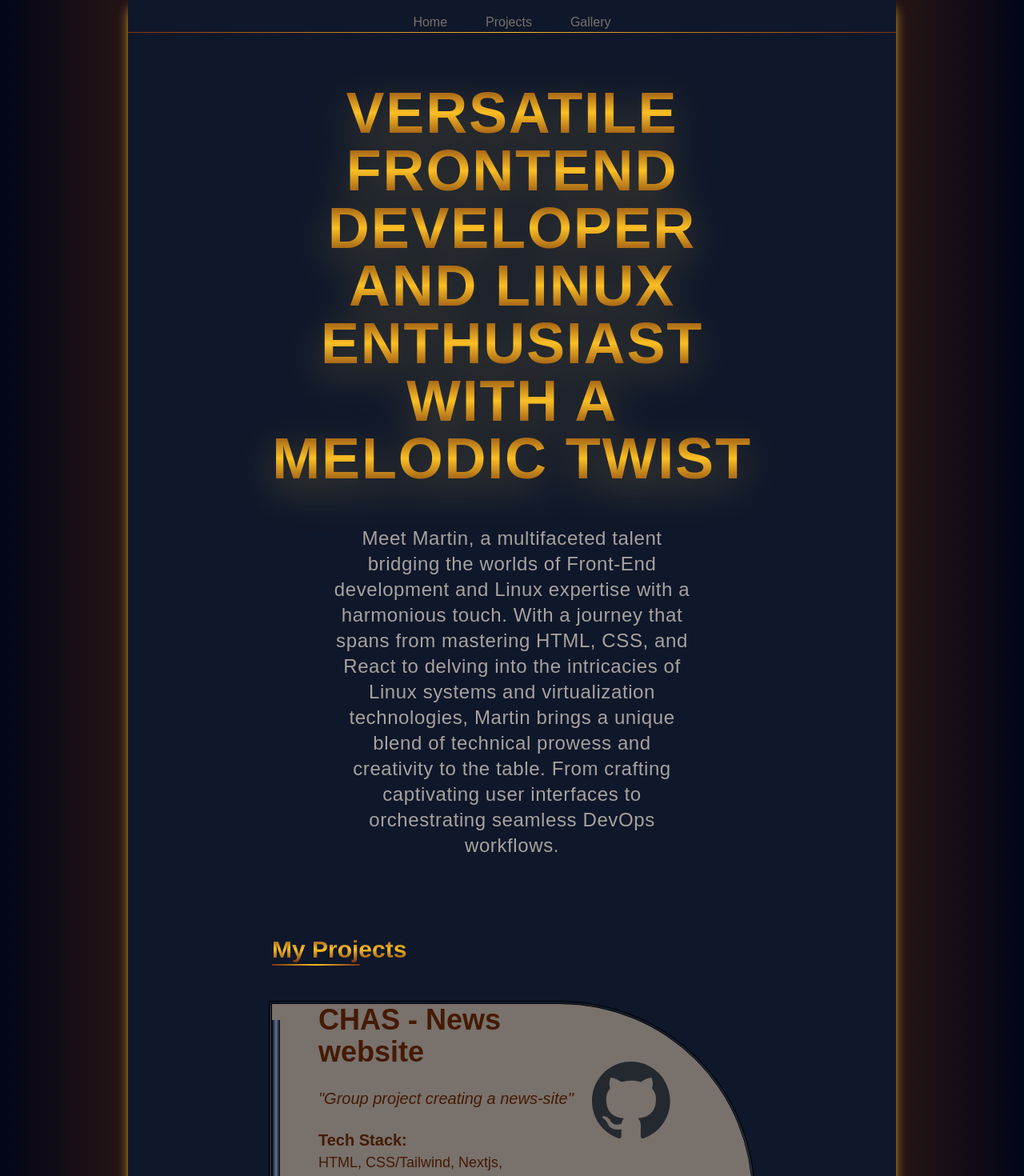
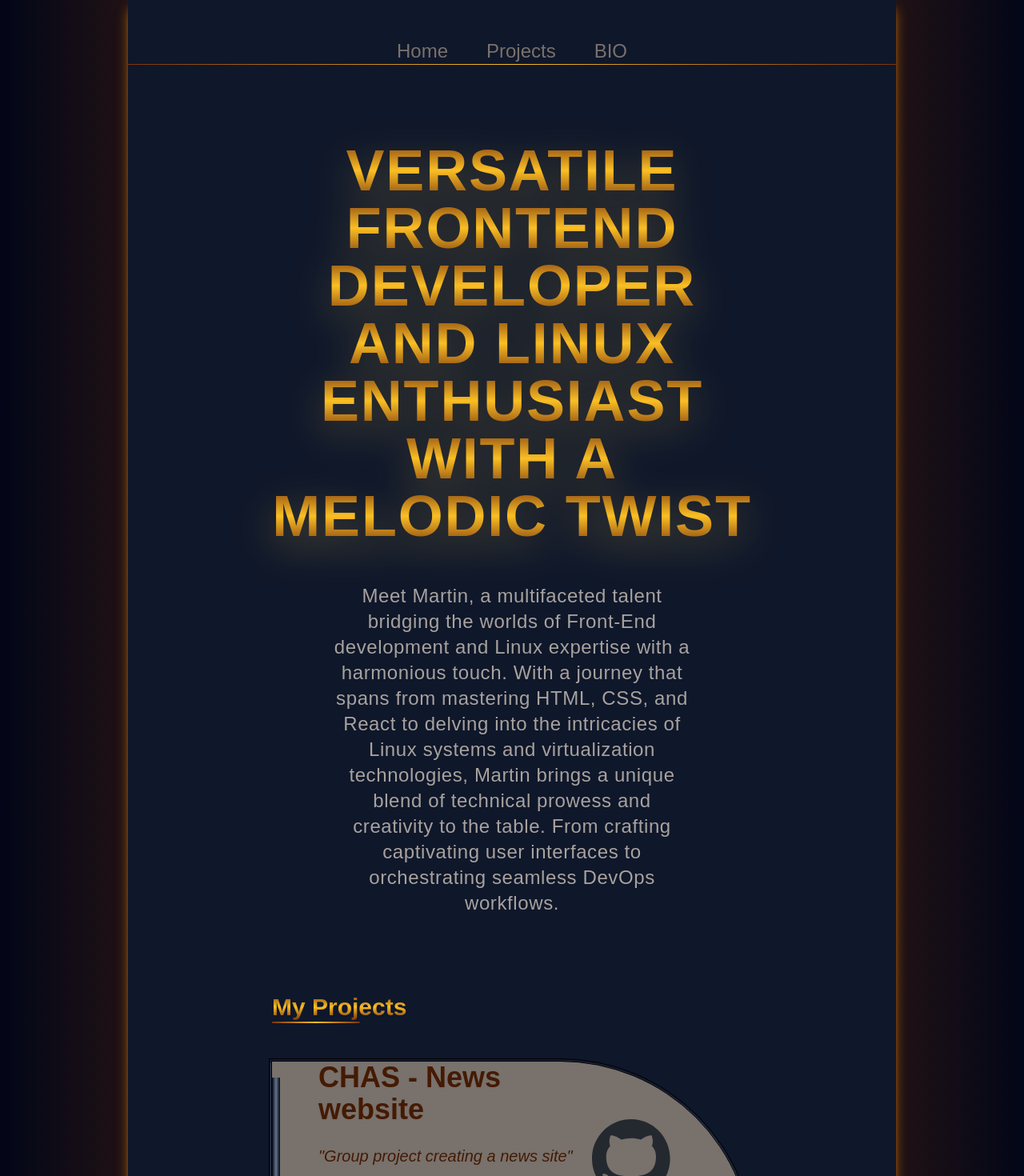
Before and after one commit to marwal1987/portfolio-app-router, a Next.js app: page / in a window 1280 px wide. Shown: the top 1470 px of the page at 80% size. Built offline with nearby package versions, Linux system fonts and the light colour scheme; a web font is replaced by a local one.

Commit message:
changed fontsize links in menu

```diff
--- a/app/components/ContactSection.js
+++ b/app/components/ContactSection.js
@@ -1,19 +1,15 @@
 function ContactSection() {
   return (
     <section className="container flex flex-col gap-6">
-      <div
-          id="underline"
-          className="h-[1px] bg-gradient-to-r from-amber-900 to-amber-900 via-amber-400"
-        ></div>
+      <div className="h-[1px] bg-gradient-to-r from-amber-900 to-amber-900 via-amber-400"></div>
       <div className="container mx-auto px-4 flex flex-col justify-center items-center">
         <h2 className="text-2xl md:text-3xl font-bold text-white">
           <span className="bg-clip-text text-transparent bg-gradient-to-b from-amber-900 to-amber-900 via-amber-400 rounded-l-xl">
-          Contact
-  </span>
+            Contact
+          </span>
         </h2>
 
         <p className="text-lg text-gray-300">Contact me at info@email.com</p>
-
       </div>
     </section>
   );
--- a/app/components/Header.js
+++ b/app/components/Header.js
@@ -1,31 +1,28 @@
 export default function () {
   return (
     <>
-    <header className="container py-4">
+      <header className="container py-12">
         <nav>
           <menu className="flex items-center justify-center gap-12">
             <a href="">
-            <span className="bg-clip-text text-stone-500 hover:text-transparent hover:bg-gradient-to-b from-amber-900 to-amber-900 via-amber-400 rounded-l-xl">
+              <span className="text-2xl hover:font-bold bg-clip-text text-stone-500 hover:text-transparent hover:bg-gradient-to-b from-amber-900 to-amber-900 via-amber-400 rounded-l-xl">
                 Home
               </span>
             </a>
             <a href="">
-            <span className="bg-clip-text text-stone-500 hover:text-transparent hover:bg-gradient-to-b from-amber-900 to-amber-900 via-amber-400 rounded-l-xl">
+              <span className="text-2xl hover:font-bold bg-clip-text text-stone-500 hover:text-transparent hover:bg-gradient-to-b from-amber-900 to-amber-900 via-amber-400 rounded-l-xl">
                 Projects
               </span>
             </a>
             <a href="">
-            <span className="bg-clip-text text-stone-500 hover:text-transparent hover:bg-gradient-to-b from-amber-900 to-amber-900 via-amber-400 rounded-l-xl">
-              Gallery
+              <span className="text-2xl hover:font-bold bg-clip-text text-stone-500 hover:text-transparent hover:bg-gradient-to-b from-amber-900 to-amber-900 via-amber-400 rounded-l-xl">
+                BIO
               </span>
             </a>
           </menu>
         </nav>
 
-      <div
-        id="underline"
-        className="w-[100%] h-[1px] bg-gradient-to-r from-amber-900 to-amber-900 via-amber-400"
-      ></div>
+        <div className="w-[100%] h-[1px] bg-gradient-to-r from-amber-900 to-amber-900 via-amber-400"></div>
       </header>
     </>
   );
--- a/app/components/ProjectsSection.js
+++ b/app/components/ProjectsSection.js
@@ -4,10 +4,9 @@ export default function ProjectsSection() {
   return (
     <section className="p-12 flex flex-col gap-12">
       <h2 className="text-2xl md:text-3xl font-bold text-amber-400 ">
-      <span className="bg-clip-text text-transparent bg-gradient-to-b  from-amber-900 to-amber-900 via-amber-400 rounded-l-xl">
-      My Projects
-  </span>
-
+        <span className="bg-clip-text text-transparent bg-gradient-to-b  from-amber-900 to-amber-900 via-amber-400 rounded-l-xl">
+          My Projects
+        </span>
 
         <div
           id="underline"
@@ -18,16 +17,15 @@ export default function ProjectsSection() {
       <div className="container flex flex-col gap-12 justify-center items-start">
         <Card
           title="CHAS - News website"
-          description='"Group project creating a news-site"'
+          description='"Group project creating a news site"'
           usedTech="HTML, CSS/Tailwind, Nextjs, Redux/Toolkit"
-          url="website"
-          imgUrl="/images/code.png"
+          url="https://github.com/marwal1987/news-site"
         />
         <Card
           title="CHAS - Quiz web-app"
           description='"Group project creating a Quiz-web-app"'
           usedTech="HTML, CSS/Tailwind, Nextjs (Context-API)"
-          url="website"
+          url="https://github.com/marwal1987/quiz-app"
         />
         <Card
           title="Tic-Tac-Toe"
@@ -36,7 +34,7 @@ export default function ProjectsSection() {
           url="website"
         />
         <Card
-          title="Clock creation"
+          title="CHAS - Clock Creation"
           description='"Worldtime clocks and a timers"'
           usedTech="HTML, CSS, React, Vite"
           url="https://github.com/marwal1987/react-clock.git"
--- a/app/globals.css
+++ b/app/globals.css
@@ -9,9 +9,9 @@ html {
 }
 
 html {
-  @apply bg-gradient-to-r from-slate-950 to-slate-950 via-amber-800;
+  @apply bg-gradient-to-r from-slate-950 to-slate-950 via-amber-900;
 }
 
 body {
-  @apply flex flex-col bg-slate-900 items-center justify-evenly container  max-w-[960px] m-auto shadow-amber-400 shadow-lg;
+  @apply flex flex-col bg-slate-900 items-center justify-evenly container  max-w-[960px] m-auto shadow-amber-600 shadow-lg;
 }
```
Lines whose indentation alone changed are shown as unchanged.
